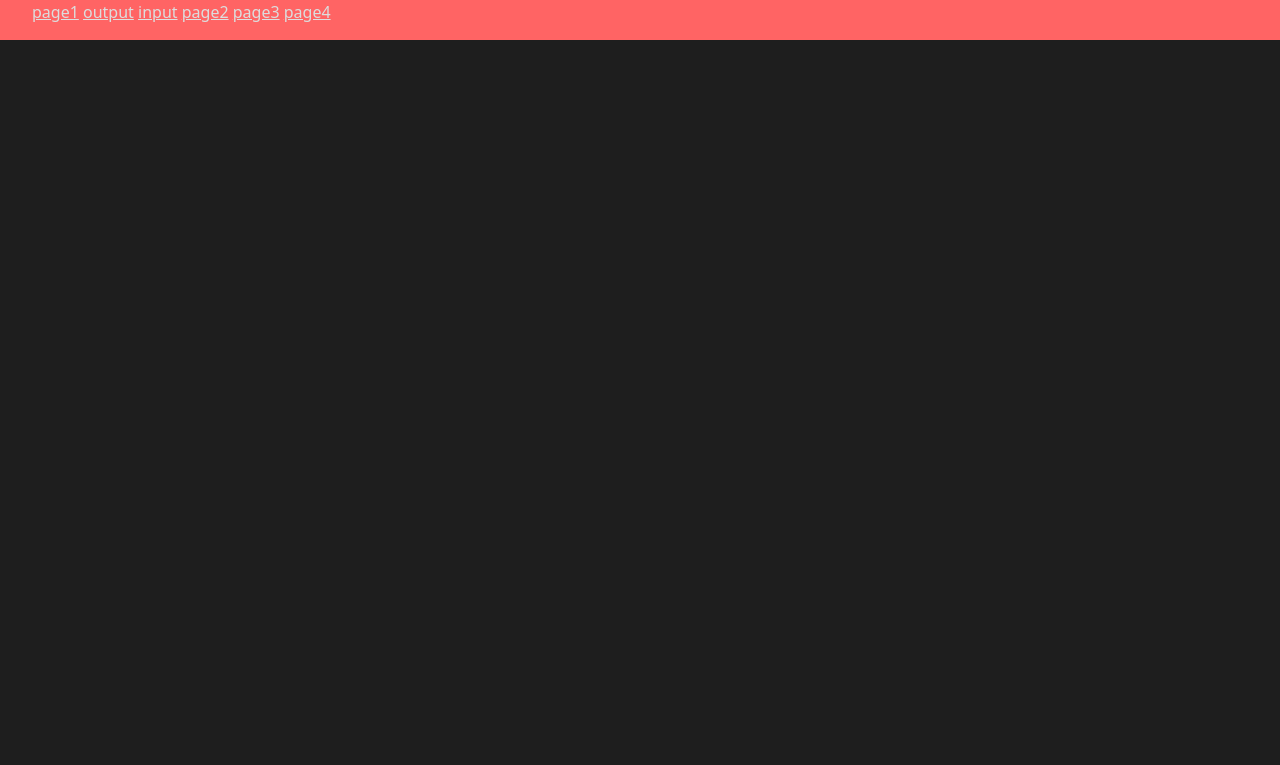
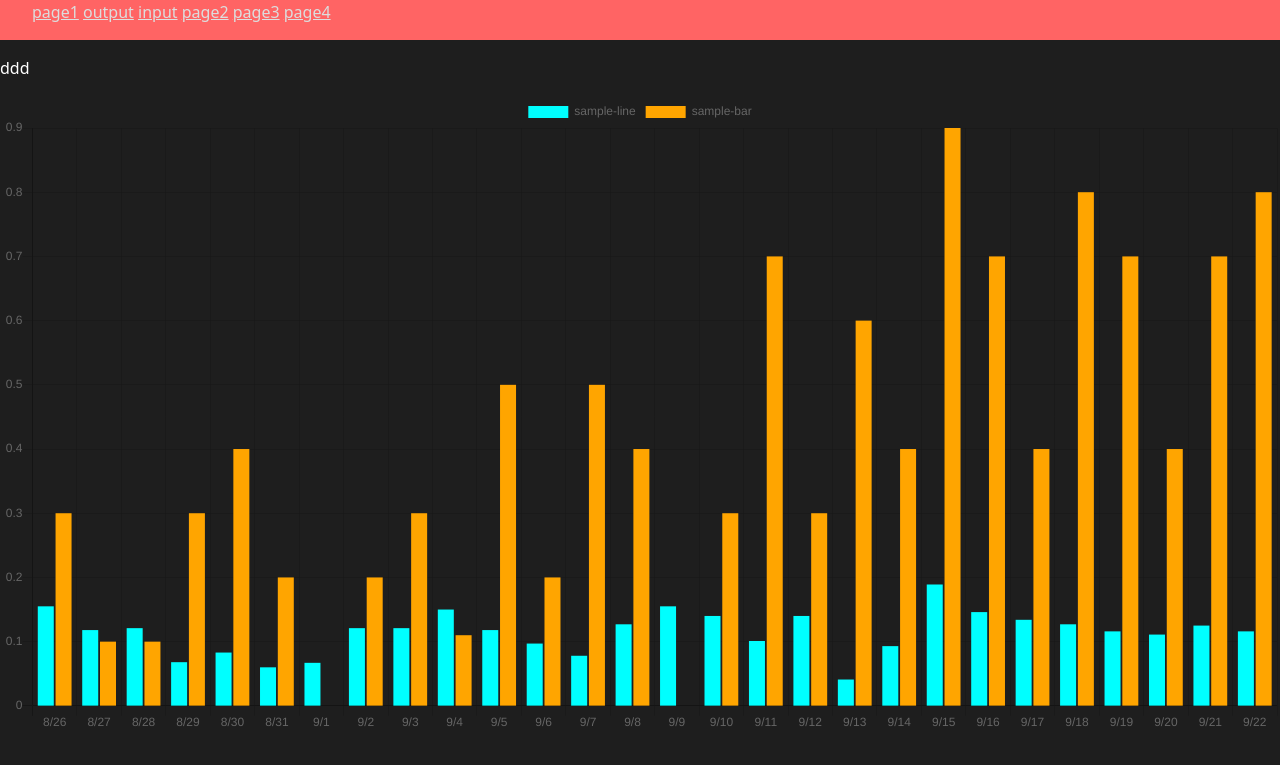
Before and after one commit to hideonSOS/WorkProject, a Django app: page /page2/ in a window 1280 px wide. Shown: the top 765 px of the page. Run offline with Django 4.2, Linux system fonts and the light colour scheme; some libraries are stand-ins or nearby versions.

Commit message:
no message

```diff
--- a/templates/WorkApp/page2.html
+++ b/templates/WorkApp/page2.html
@@ -1,4 +1,61 @@
 {% extends 'WorkApp/template.html' %}
 {% block body_content %}
-<p>kaihatsu</p>
+<p></p>
+<p></p>
+<p>ddd</p>
+<p>ddd</p>
+<p></p>
+<p></p>
+<div class="canvas" style="width:100%">
+    <canvas id="canvas"></canvas>
+</div>
+<script>
+    window.onload = function() {
+        ctx = document.getElementById("canvas").getContext("2d");
+        window.myBar = new Chart(ctx, {
+            type: 'bar', // ここは bar にする必要があります
+            data: barChartData,
+            options: complexChartOption
+        });
+    };
+    var barChartData = {
+    labels: ['8/26','8/27','8/28','8/29','8/30','8/31','9/1',
+        '9/2','9/3','9/4','9/5','9/6','9/7','9/8',
+        '9/9','9/10','9/11','9/12','9/13','9/14',
+        '9/15','9/16','9/17','9/18','9/19','9/20','9/21','9/22'
+    ],
+    datasets: [
+    {
+        label: 'sample-line',
+        data: ['0.155','0.118','0.121','0.068','0.083','0.060','0.067',
+            '0.121','0.121','0.150','0.118','0.097','0.078','0.127',
+            '0.155','0.140','0.101','0.140','0.041','0.093','0.189',
+            '0.146','0.134','0.127','0.116','0.111','0.125','0.116'
+        ],
+        borderColor : "cyan",
+        backgroundColor : "cyan",
+    },
+    {
+        label: 'sample-bar',
+        data: ['0.3','0.1','0.1','0.3','0.4','0.2','0.0',
+            '0.2','0.3','0.11','0.5','0.2','0.5','0.4',
+            '0.0','0.3','0.7','0.3','0.6','0.4','0.9',
+            '0.7','0.4','0.8','0.7','0.4','0.7','0.8'
+        ],
+        borderColor : "rgba(54,164,235,0.8)",
+        backgroundColor : "orange",
+    },
+    ],
+};
+var complexChartOption = {
+    responsive: true,
+};
+</script>
+<style>
+    .canvas{
+        position:relative;
+        height:70%;
+        /* overflow:hidden; */
+    }
+</style>
 {% endblock %}
```
